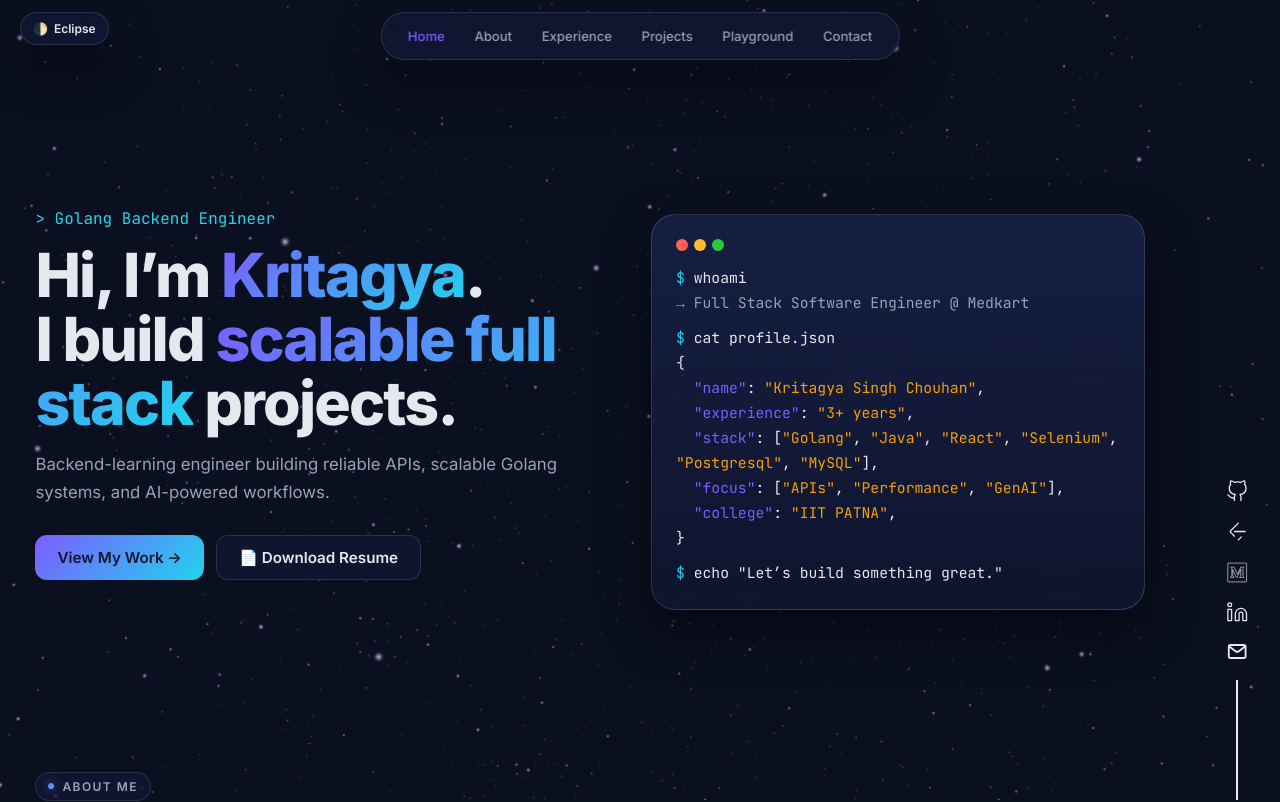
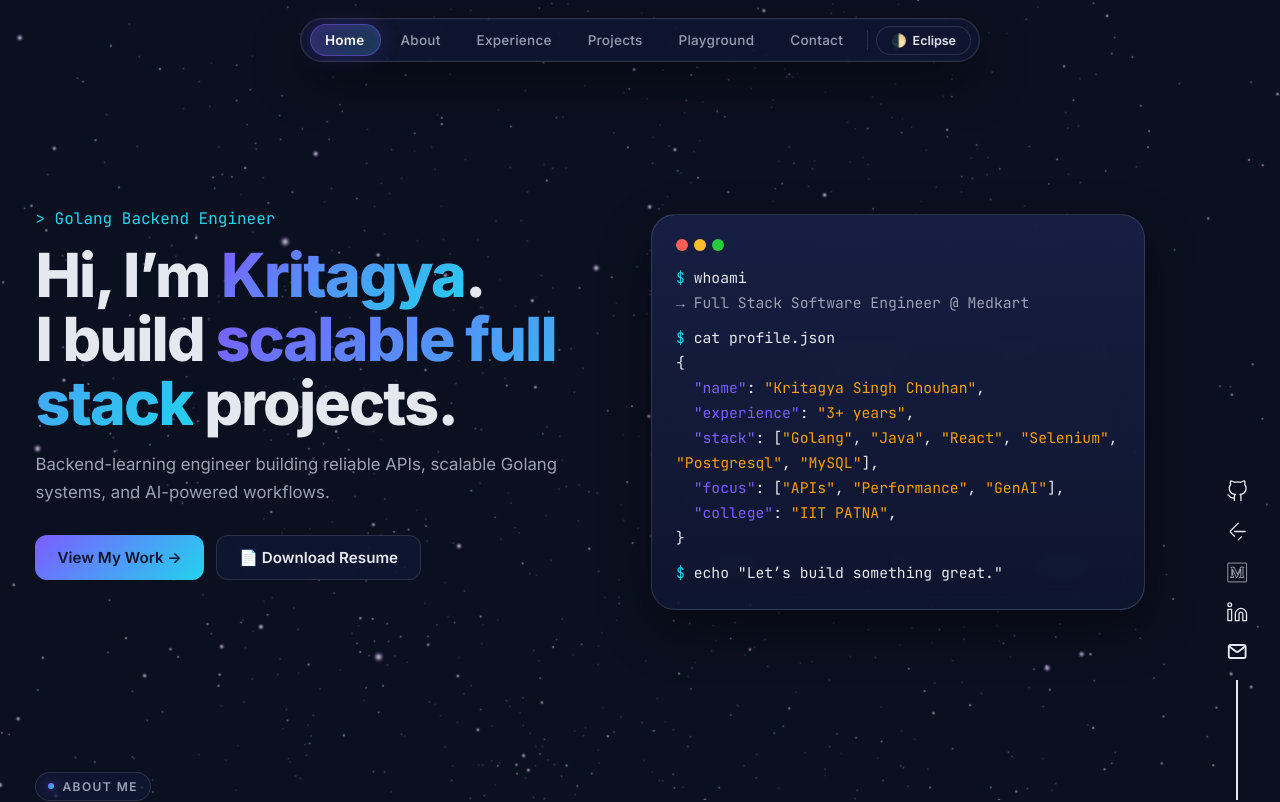
Before and after one commit to kritagya20/portfolio-website-react, a React (Vite) app: page / in a window 1280 px wide. Shown: the top 802 px of the page. Built offline with nearby package versions, Linux system fonts and the light colour scheme.

Commit message:
feat: Add DevHQ smooth indicator transition and dual-mode 3D starfield motion

```diff
--- a/src/components/Navbar.jsx
+++ b/src/components/Navbar.jsx
@@ -1,4 +1,4 @@
-import { useEffect, useState } from 'react';
+import { useEffect, useState, useRef, useLayoutEffect } from 'react';
 import { motion, AnimatePresence } from 'framer-motion';
 import { useTheme, THEMES } from '../context/ThemeContext.jsx';
 
@@ -17,52 +17,81 @@ export default function Navbar() {
   const [active, setActive] = useState('home');
   const [open, setOpen] = useState(false);
 
+  const pillRef = useRef(null);
+  const navLinkRefs = useRef({});
+  const [indicatorPos, setIndicatorPos] = useState({ left: 10, width: 60 });
+
+  // 1. IntersectionObserver for active section tracking
   useEffect(() => {
-    const onScroll = () => {
-      const offset = window.scrollY + 140;
-
-      let current = 'home';
-
-      for (const link of links) {
-        const el = document.getElementById(link.id);
-
-        if (el && el.offsetTop <= offset) {
-          current = link.id;
-        }
-      }
-
-      setActive(current);
+    const observerOptions = {
+      root: null,
+      rootMargin: '-25% 0px -45% 0px',
+      threshold: 0,
     };
 
-    window.addEventListener('scroll', onScroll, {
-      passive: true,
-    });
+    const handleIntersect = (entries) => {
+      entries.forEach((entry) => {
+        if (entry.isIntersecting) {
+          setActive(entry.target.id);
+        }
+      });
+    };
 
-    onScroll();
+    const observer = new IntersectionObserver(handleIntersect, observerOptions);
+    const sections = links.map((l) => document.getElementById(l.id)).filter(Boolean);
+
+    sections.forEach((sec) => observer.observe(sec));
 
     return () => {
-      window.removeEventListener('scroll', onScroll);
+      sections.forEach((sec) => observer.unobserve(sec));
     };
   }, []);
 
+  // 2. Measure active link position for silky-smooth CSS transition
+  const updateIndicator = () => {
+    const activeEl = navLinkRefs.current[active];
+    const pillEl = pillRef.current;
+
+    if (activeEl && pillEl) {
+      const pillRect = pillEl.getBoundingClientRect();
+      const activeRect = activeEl.getBoundingClientRect();
+
+      const left = activeRect.left - pillRect.left;
+      const width = activeRect.width;
+
+      setIndicatorPos({ left, width });
+    }
+  };
+
+  useLayoutEffect(() => {
+    updateIndicator();
+  }, [active]);
+
+  useEffect(() => {
+    window.addEventListener('resize', updateIndicator);
+    // Initial measurement delay after DOM layout settles
+    const t = setTimeout(updateIndicator, 50);
+    return () => {
+      window.removeEventListener('resize', updateIndicator);
+      clearTimeout(t);
+    };
+  }, []);
+
+  // 3. Lock scroll when mobile drawer is open
   useEffect(() => {
     if (!open) return;
-
     const scrollY = window.scrollY;
 
-    document.body.style.position = "fixed";
+    document.body.style.position = 'fixed';
     document.body.style.top = `-${scrollY}px`;
-    document.body.style.left = "0";
-    document.body.style.right = "0";
-    document.body.style.width = "100%";
+    document.body.style.left = '0';
+    document.body.style.right = '0';
 
     return () => {
-      document.body.style.position = "";
-      document.body.style.top = "";
-      document.body.style.left = "";
-      document.body.style.right = "";
-      document.body.style.width = "";
-
+      document.body.style.position = '';
+      document.body.style.top = '';
+      document.body.style.left = '';
+      document.body.style.right = '';
       window.scrollTo(0, scrollY);
     };
   }, [open]);
@@ -71,34 +100,55 @@ export default function Navbar() {
 
   return (
     <>
-      {/* Theme Button */}
-      <button
-        className="theme-floating-btn"
-        onClick={cycleTheme}
-        aria-label={`Switch theme (current: ${themeMeta.label})`}
-        title={`Theme: ${themeMeta.label}`}
+      {/* Persistent Floating Glass Pill Navbar */}
+      <motion.header
+        className="site-nav"
+        initial={{ y: -60, x: '-50%', opacity: 0 }}
+        animate={{ y: 0, x: '-50%', opacity: 1 }}
+        transition={{
+          duration: 0.7,
+          ease: [0.34, 1.56, 0.64, 1],
+        }}
       >
-        <span>{themeMeta.icon}</span>
+        <div className="nav-pill" ref={pillRef}>
+          {/* Single Persistent Indicator Element with CSS Transition */}
+          <span
+            className="nav-indicator"
+            style={{
+              left: `${indicatorPos.left}px`,
+              width: `${indicatorPos.width}px`,
+            }}
+          />
 
-        <span className="theme-label">
-          {themeMeta.label}
-        </span>
-      </button>
+          <nav className="nav-links">
+            {links.map((link) => {
+              const isActive = active === link.id;
+              return (
+                <a
+                  key={link.id}
+                  href={`#${link.id}`}
+                  ref={(el) => (navLinkRefs.current[link.id] = el)}
+                  className={`nav-link ${isActive ? 'active' : ''}`}
+                  onClick={() => setActive(link.id)}
+                >
+                  <span className="nav-label">{link.label}</span>
+                </a>
+              );
+            })}
+          </nav>
 
-      {/* Desktop / Mobile Navbar */}
-      <header className="nav">
-        <div className="nav-inner">
-          <nav className="nav-links">
-            {links.map((link) => (
-              <a
-                key={link.id}
-                href={`#${link.id}`}
-                className={active === link.id ? 'active' : ''}
-              >
-                {link.label}
-              </a>
-            ))}
-          </nav>
+          <div className="nav-divider" />
+
+          {/* Embedded Theme Button */}
+          <button
+            className="theme-nav-btn"
+            onClick={cycleTheme}
+            aria-label={`Switch theme (current: ${themeMeta.label})`}
+            title={`Theme: ${themeMeta.label}`}
+          >
+            <span className="theme-icon">{themeMeta.icon}</span>
+            <span className="theme-label">{themeMeta.label}</span>
+          </button>
 
           <button
             className="menu-btn"
@@ -108,13 +158,12 @@ export default function Navbar() {
             {open ? '✕' : '☰'}
           </button>
         </div>
-      </header>
+      </motion.header>
 
+      {/* Mobile Navigation Drawer */}
       <AnimatePresence>
         {open && (
           <>
-            {/* Blur Overlay */}
-
             <motion.div
               className="nav-overlay"
               initial={{ opacity: 0 }}
@@ -123,8 +172,6 @@ export default function Navbar() {
               transition={{ duration: 0.2 }}
               onClick={() => setOpen(false)}
             />
-
-            {/* Mobile Drawer */}
 
             <motion.div
               className="nav-mobile"
@@ -137,11 +184,26 @@ export default function Navbar() {
                 stiffness: 260,
               }}
             >
+              <div className="nav-mobile-header">
+                <button
+                  className="theme-nav-btn"
+                  onClick={cycleTheme}
+                  aria-label={`Switch theme (current: ${themeMeta.label})`}
+                >
+                  <span>{themeMeta.icon}</span>
+                  <span>{themeMeta.label}</span>
+                </button>
+              </div>
+
               {links.map((link) => (
                 <a
                   key={link.id}
                   href={`#${link.id}`}
-                  onClick={() => setOpen(false)}
+                  className={active === link.id ? 'active' : ''}
+                  onClick={() => {
+                    setActive(link.id);
+                    setOpen(false);
+                  }}
                 >
                   {link.label}
                 </a>
--- a/src/styles/index.css
+++ b/src/styles/index.css
@@ -337,68 +337,104 @@ main {
   transform-origin: 0 50%;
 }
 
-/* ========== FLOATING NAVBAR ========== */
-
-.nav {
+/* ========== FLOATING NAVBAR (DevHQ Style) ========== */
+
+.site-nav {
   position: fixed;
-  top: 12px;
+  top: 18px;
   left: 50%;
-  transform: translateX(-50%);
   z-index: 1000;
-  width: fit-content;
-  max-width: calc(100vw - 24px);
-
+  pointer-events: auto;
+}
+
+.nav-pill {
+  display: flex;
+  align-items: center;
+  gap: 4px;
+  padding: 5px 8px;
+  background: color-mix(in srgb, var(--bg-soft) 82%, transparent);
+  backdrop-filter: blur(20px);
+  -webkit-backdrop-filter: blur(20px);
   border: 1px solid var(--border);
   border-radius: 999px;
-
-  background: color-mix(
-    in srgb,
-    var(--bg-soft) 88%,
-    transparent
-  );
-
-  backdrop-filter: blur(16px);
-  -webkit-backdrop-filter: blur(16px);
-
-  box-shadow: var(--shadow);
-}
-
-.nav-inner {
+  position: relative;
+  box-shadow: var(--shadow), 0 0 0 1px rgba(255, 255, 255, 0.04) inset;
+}
+
+.nav-indicator {
+  position: absolute;
+  height: calc(100% - 10px);
+  top: 5px;
+  background: linear-gradient(135deg, color-mix(in srgb, var(--primary) 28%, transparent), color-mix(in srgb, var(--primary-2) 20%, transparent));
+  border: 1px solid color-mix(in srgb, var(--primary) 45%, transparent);
+  border-radius: 999px;
+  box-shadow: 0 0 20px color-mix(in srgb, var(--primary) 22%, transparent),
+              inset 0 0 8px color-mix(in srgb, var(--primary) 15%, transparent);
+  transition: left 0.4s cubic-bezier(0.34, 1.56, 0.64, 1),
+              width 0.4s cubic-bezier(0.34, 1.56, 0.64, 1);
+  z-index: 0;
+  pointer-events: none;
+}
+
+.nav-links {
   display: flex;
   align-items: center;
-  justify-content: center;
-  padding: 8px 14px;
-}
-
-/* ================= LINKS ================= */
-
-.nav-links {
+  gap: 4px;
+}
+
+.nav-link {
   display: flex;
   align-items: center;
-  gap: 0.35rem;
-}
-
-.nav-links a {
-  padding: 7px 12px;
-
+  gap: 6px;
+  padding: 8px 16px;
+  color: var(--text-muted);
+  text-decoration: none;
+  font-size: 0.84rem;
+  font-weight: 500;
+  letter-spacing: 0.3px;
   border-radius: 999px;
-
-  color: var(--text-muted);
-
-  font-size: 0.82rem;
-  font-weight: 500;
-
+  transition: color 0.25s ease;
+  position: relative;
+  z-index: 1;
+  white-space: nowrap;
+}
+
+.nav-link:hover {
+  color: var(--text);
+}
+
+.nav-link.active {
+  color: #ffffff;
+  font-weight: 600;
+}
+
+.nav-divider {
+  width: 1px;
+  height: 20px;
+  background: var(--border);
+  margin: 0 4px;
+}
+
+.theme-nav-btn {
+  display: flex;
+  align-items: center;
+  gap: 6px;
+  padding: 6px 14px;
+  border-radius: 999px;
+  border: 1px solid var(--border);
+  background: color-mix(in srgb, var(--surface) 60%, transparent);
+  color: var(--text);
+  font-size: 0.78rem;
+  font-weight: 600;
   transition: all 0.25s ease;
-}
-
-.nav-links a:hover {
+  z-index: 1;
+  cursor: pointer;
+}
+
+.theme-nav-btn:hover {
+  border-color: var(--primary);
+  background: var(--surface-strong);
   color: var(--primary);
-  background: var(--surface);
-}
-
-.nav-links a.active {
-  color: var(--primary);
-  background: var(--surface);
 }
 
 /* ================= THEME BUTTON ================= */
@@ -511,45 +547,7 @@ main {
 
 
 .theme-floating-btn {
-  position: fixed;
-
-  top: 12px;
-  left: 20px;
-
-  z-index: 1002;
-
-  display: flex;
-  align-items: center;
-  gap: 6px;
-
-  padding: 8px 12px;
-
-  border-radius: 999px;
-
-  border: 1px solid var(--border);
-
-  background: color-mix(
-    in srgb,
-    var(--bg-soft) 88%,
-    transparent
-  );
-
-  backdrop-filter: blur(16px);
-  -webkit-backdrop-filter: blur(16px);
-
-  color: var(--text);
-
-  font-size: 0.75rem;
-  font-weight: 600;
-
-  box-shadow: var(--shadow);
-
-  transition: all 0.25s ease;
-}
-
-.theme-floating-btn:hover {
-  border-color: var(--primary);
-  background: var(--surface-strong);
+  display: none;
 }
 
 /* ================= RESPONSIVE ================= */
```
Also changed, not shown: src/components/StarfieldCanvas.jsx (+28 -13 lines).
